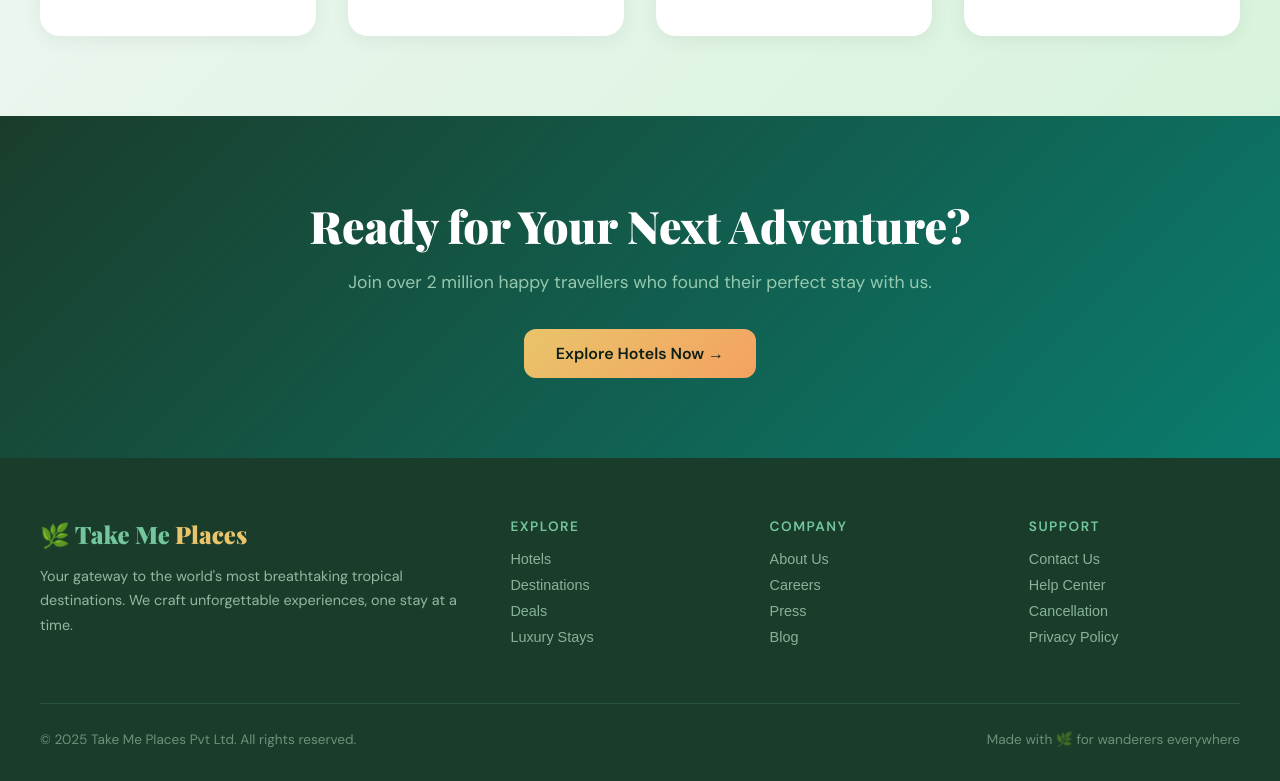
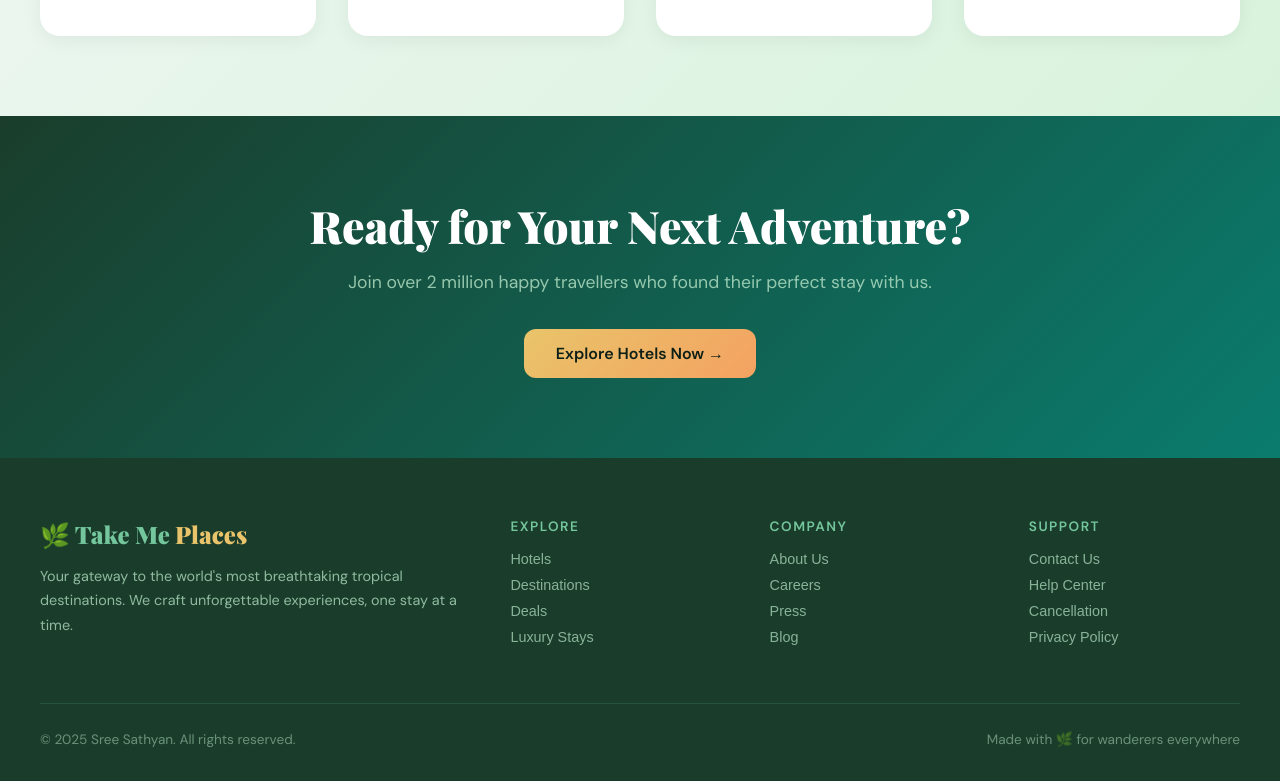
Before and after one commit to Sathyasiya/Takemeplaces, a React (Create React App) app: page / in a window 1280 px wide. Shown: the part 2653-3434 px from the top of the page. Built offline with nearby package versions, Linux system fonts and the light colour scheme; a web font is replaced by a local one.

Commit message:
Update App.js

```diff
--- a/src/App.js
+++ b/src/App.js
@@ -167,7 +167,7 @@ function Footer({ setPage }) {
         </div>
       </div>
       <div className="footer-bottom">
-        <p>© 2025 Take Me Places Pvt Ltd. All rights reserved.</p>
+        <p>© 2025 Sree Sathyan. All rights reserved.</p>
         <p>Made with 🌿 for wanderers everywhere</p>
       </div>
     </footer>
```
